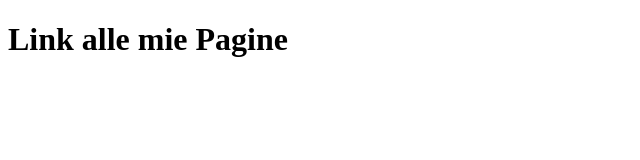
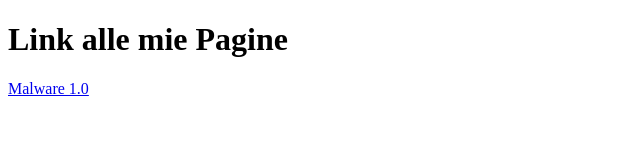
Before and after one commit to marcopalladino/LezioniHtmlCSS, a plain HTML site: page index.html in a window 1280 px wide. Shown: the whole page, without its empty margins (0-640 px from the left). Drawn offline with Linux system fonts and the light colour scheme.

Commit message:
Update index.html

```diff
--- a/index.html
+++ b/index.html
@@ -9,6 +9,8 @@
 <body>
 <h1> Link alle mie Pagine </h1>
 
+    <a href="malware.html">Malware 1.0</a>
+
 
 </body>
 </html>
```
